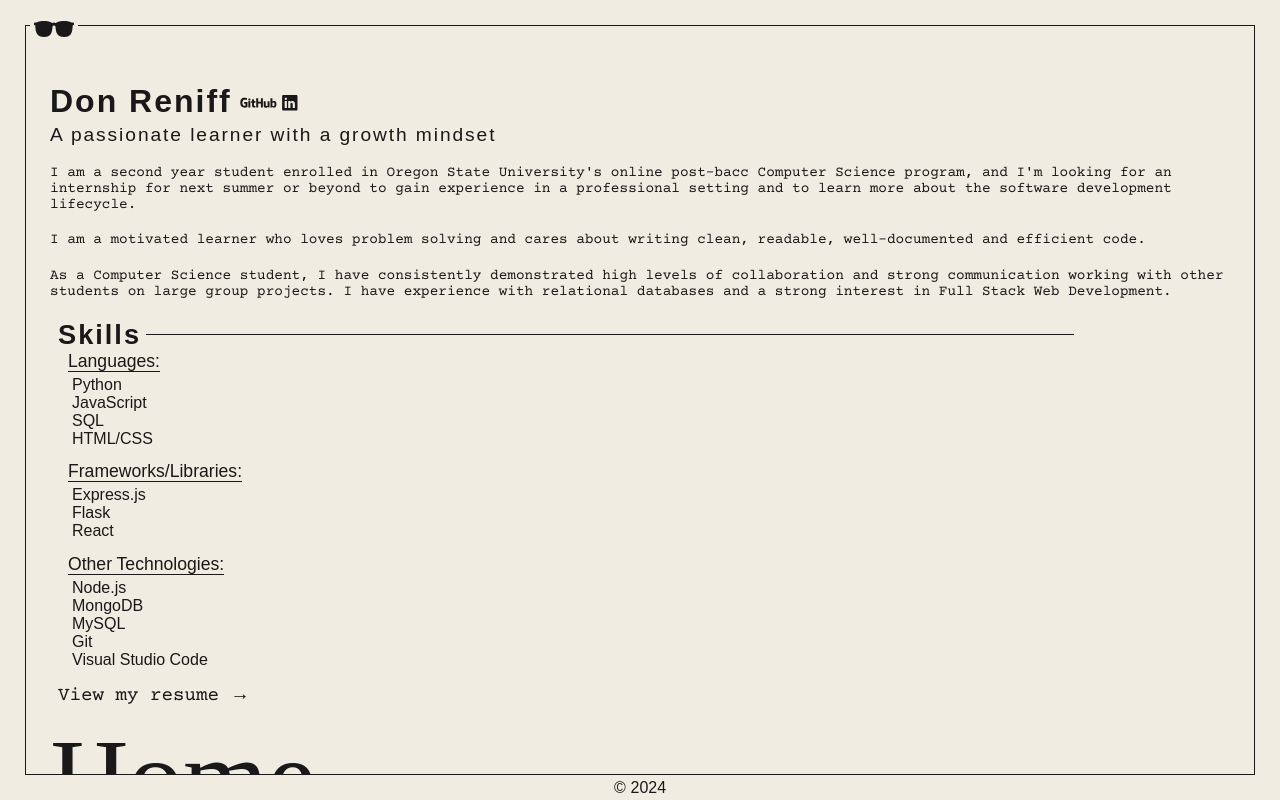
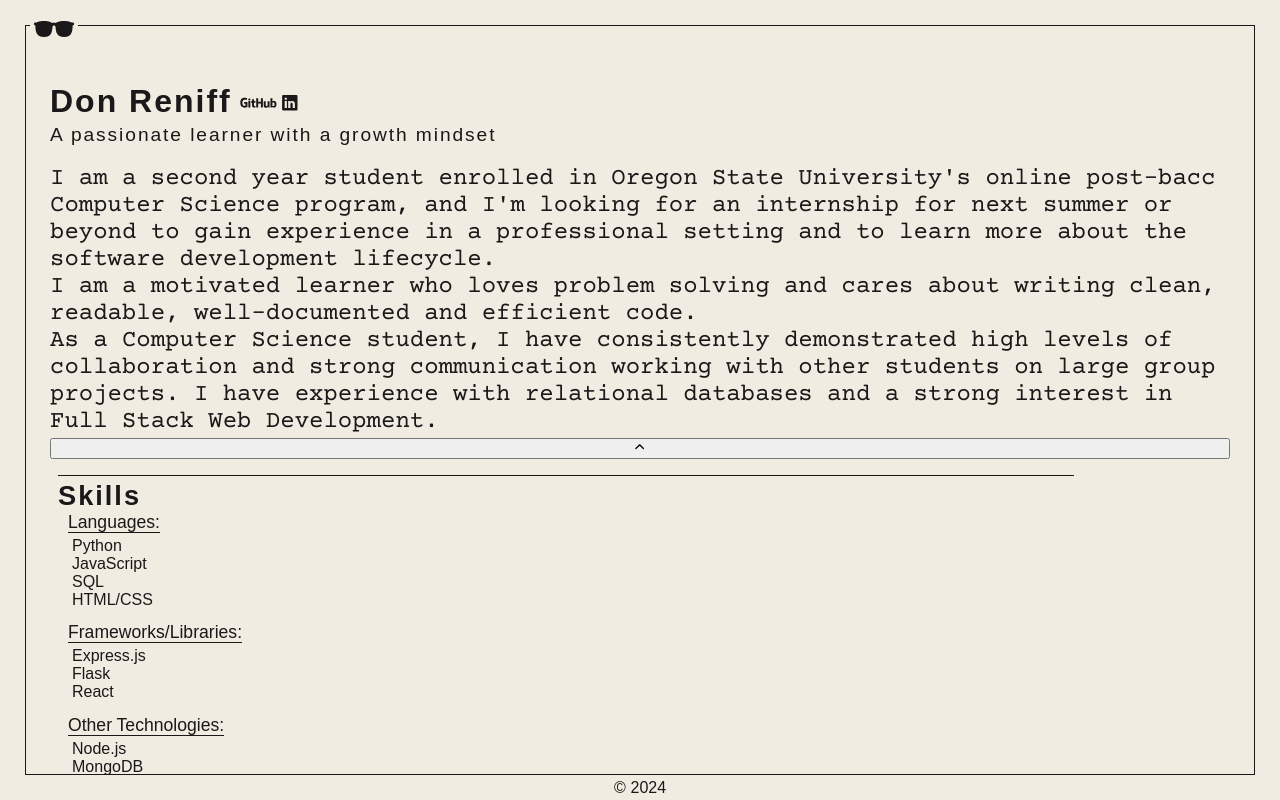
Before and after one commit to dreniff3/personal-portfolio, a React (Vite) app: page /info in a window 1280 px wide. Built offline with nearby package versions, Linux system fonts and the light colour scheme; a web font is replaced by a local one.

Commit message:
Implement hideText functionality

```diff
--- a/src/pages/About.jsx
+++ b/src/pages/About.jsx
@@ -1,6 +1,8 @@
+import { useState } from 'react';
 import NavLinks from '../components/NavLinks';
 import { DiGithubFull } from 'react-icons/di';
 import { IoLogoLinkedin } from 'react-icons/io5';
+import { IoIosArrowUp, IoIosArrowDown } from "react-icons/io";
 
 // Import components
 import SkillList from '../components/SkillList';
@@ -16,6 +18,10 @@ const About = () => {
     let frameworks = ['Express.js', 'Flask', 'React'];
     let other = ['Node.js', 'MongoDB', 'MySQL', 'Git', 'Visual Studio Code'];
 
+    const [hideText, setHideText] = useState(false);
+
+    const onClick = () => setHideText(!hideText);
+
     return (
         <>
             <div className="bio">
@@ -27,12 +33,16 @@ const About = () => {
                     </div>
                 </div>
                 <p className="info-header">A passionate learner with a growth mindset</p>
-                <p className="info-description--long">I am a second year student enrolled in Oregon State University's online post-bacc Computer Science program, and I'm looking for an internship for next summer or beyond to gain experience in a professional setting and to learn more about the software development lifecycle.</p>
-                <p className="info-description--long">I am a motivated learner who loves problem solving and cares about writing clean, readable, well-documented and efficient code.</p>
-                <p className="info-description--long">As a Computer Science student, I have consistently demonstrated high levels of collaboration and strong communication working with other students on large group projects. I have experience with relational databases and a strong interest in Full Stack Web Development.</p>
+                <div className={hideText ? "info-description-container" : "info-description-container show"}>
+                    <p className="info-description long">I am a second year student enrolled in Oregon State University's online post-bacc Computer Science program, and I'm looking for an internship for next summer or beyond to gain experience in a professional setting and to learn more about the software development lifecycle.</p>
+                    <p className="info-description long">I am a motivated learner who loves problem solving and cares about writing clean, readable, well-documented and efficient code.</p>
+                    <p className="info-description long">As a Computer Science student, I have consistently demonstrated high levels of collaboration and strong communication working with other students on large group projects. I have experience with relational databases and a strong interest in Full Stack Web Development.</p>
+                </div>
+                <button className="show-btn" onClick={onClick}>{hideText ? "..." : <IoIosArrowUp />}</button>
                 <div className="skills">
+                    <span className="line"></span>
                     <div className="skills-header">
-                        <h5>Skills</h5><span className="line"></span>
+                        <h5>Skills</h5>
                     </div>
                     <div className="skills-list">
                         <SkillList
```
